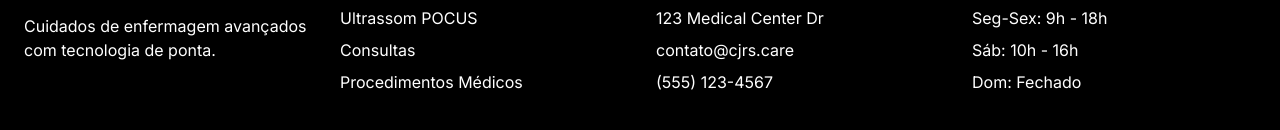
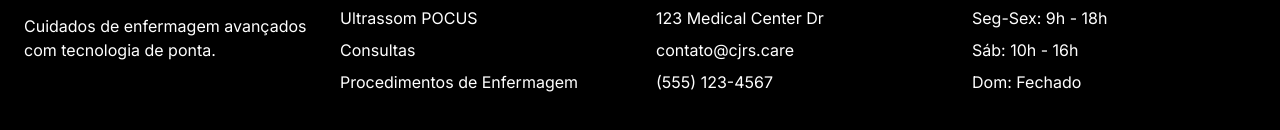
Before and after one commit to jerimeregosoares/cjrs-landing-craft, a React (Vite) app: page / in a window 1280 px wide. Shown: the part 1755-1885 px from the top of the page. Built offline with nearby package versions, Linux system fonts and the light colour scheme.

Commit message:
Visual edit in Lovable
Edited UI in Lovable

```diff
--- a/src/pages/Index.tsx
+++ b/src/pages/Index.tsx
@@ -68,7 +68,7 @@ const Index = () => {
             <ul className="space-y-2">
               <li>Ultrassom POCUS</li>
               <li>Consultas</li>
-              <li>Procedimentos Médicos</li>
+              <li>Procedimentos de Enfermagem</li>
             </ul>
           </div>
           <div>
```
